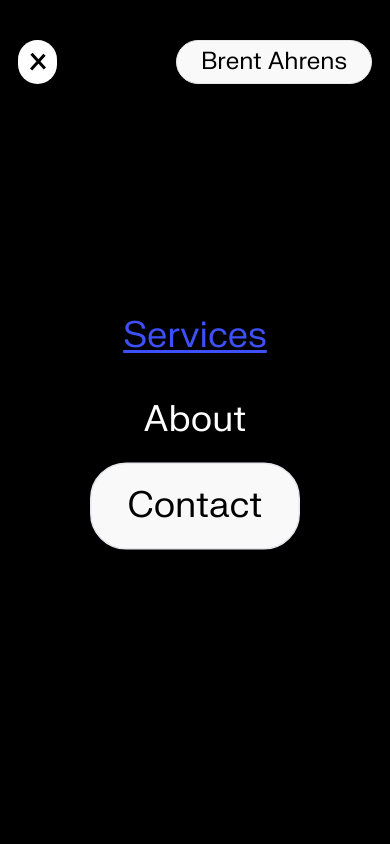
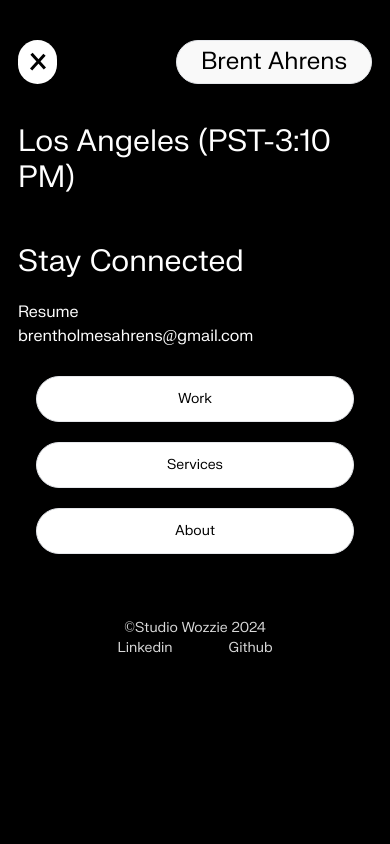
Before and after one commit to brentahrens1/brent-ahrens-portfolio-2024, a React (Create React App) app: page /services in a window 390 px wide. Both pictures are taken after a click on the element 37 px from the left and 62 px from the top of the page. Shown: the top 844 px of the page. Built offline with nearby package versions, Linux system fonts and the light colour scheme; no server answers.

Commit message:
add new mobile menu

```diff
--- a/src/components/partials/navigation/navbar.tsx
+++ b/src/components/partials/navigation/navbar.tsx
@@ -42,7 +42,7 @@ const Navbar = () => {
         <div
           onClick={() => setIsOverlayOpen(!isOverlayOpen)}
           className={`drop-shadow-button w-11 h-11 rounded-full bg-white gap-[6px] cursor-pointer z-50
-            flex-col items-center justify-center overflow-hidden ${isScrolled ? 'flex -translate-x-14' : 'flex lg:hidden'}`}
+            flex-col items-center justify-center overflow-hidden ${isScrolled ? 'flex -translate-x-6 xl:-translate-x-14' : 'flex lg:hidden'}`}
           >
           <div
             className={`bg-black h-[2.5px] w-5
--- a/src/components/partials/navigation/overlay.tsx
+++ b/src/components/partials/navigation/overlay.tsx
@@ -1,4 +1,8 @@
-import { NavLink } from "react-router-dom"
+import { Link } from "react-router-dom"
+import { useState } from "react";
+import { timeWithoutSeconds } from "../../../utils/time";
+import WeatherPopup from "../../blocks/weather-popup";
+import Button from "../../blocks/buttons/button";
 
 type OverlayProps = {
   isOverlayOpen: boolean,
@@ -6,32 +10,86 @@ type OverlayProps = {
 }
 
 const Overlay = ({ isOverlayOpen, setIsOverlayOpen }: OverlayProps) => {
+  const [weatherOpen, setWeatherOpen] = useState<boolean>(false);
+
   return (
-    <div className={`flex fixed top-1/2 left-1/2 -translate-x-1/2 -translate-y-1/2 bg-black rounded-full ${isOverlayOpen ? 'transition-all duration-1000 h-screen w-full scale-150 z-10 visible' : 'transition-all w-0 h-0 duration-1000 -z-10 invisible'}`}>
-      <div className="flex flex-col items-center gap-14 w-full">
-        <div className={`flex flex-col justify-center items-center cursor-pointer transition-all w-full h-full ${isOverlayOpen ? 'transition-all duration-1000 opacity-100 delay-300': 'transition-all duration-1000 opacity-0'}`}>
-          <NavLink
-            onClick={() => setIsOverlayOpen(false)}
-            to="/services" className='text-white transition-all duration-200 ease-in-out hover:text-nightblue hover:underline py-3 px-10'>
-            <p className="text-2xl">Services</p>
-          </NavLink>
-          <NavLink
-            onClick={() => setIsOverlayOpen(false)}
-            to="/about"
-            className='text-white transition-all duration-200 ease-in-out hover:text-nightblue hover:underline py-3'
-          >
-            <p className="text-2xl">About</p>
-          </NavLink>
-          <NavLink
-            onClick={() => setIsOverlayOpen(false)}
-            to="/contact"
-            className="px-6 py-3 border drop-shadow-button rounded-3xl bg-offwhite cursor-pointer
-              transition-all duration-300 ease-in-out hover:text-white hover:bg-nightblue hover:border-nightblue">
-            <p className="text-2xl">Contact</p>
-          </NavLink>
+    <div className={`flex justify-center items-center ${isOverlayOpen ? 'visible' : 'invisible'}`}>
+      <div className={`flex fixed top-1/2 left-1/2 -translate-x-1/2 -translate-y-1/2 bg-black rounded-full ${isOverlayOpen ? 'transition-all duration-1000 h-screen w-full scale-150 z-10 visible' : 'transition-all w-0 h-0 duration-1000 -z-10 invisible'}`}>
+      </div>
+      <div className={`h-full w-full py-10 flex items-center justify-center overflow-hidden z-20 relative transition-all max-w-[1200px] ${isOverlayOpen ? 'opacity-100 delay-700 duration-500' : 'opacity-0 duration-300'}`}>
+        <div className="flex flex-col justify-between h-full w-full gap-7">
+          <div>
+            <div className="flex flex-col items-start">
+              <span
+                onMouseEnter={() => setWeatherOpen(true)}
+                onMouseLeave={() => setWeatherOpen(false)}
+                className=" text-3xl relative text-white"
+              >
+                Los Angeles (PST-{timeWithoutSeconds})
+                <WeatherPopup weatherOpen={weatherOpen} />
+              </span>
+              <h1 className=" text-3xl text-white mt-12">Stay Connected</h1>
+            </div>
+            <div className="flex items-end justify-between">
+              {/* <p className="text-2xl text-white">Juankarlomfd@gmail.com</p>
+              <p className="text-2xl text-white px-3 py-1 border-cta border-white rounded-full w-28 mt-3 lg:mt-0">Submit</p> */}
+              <div className="mt-5 lg:mt-0">
+                <a href="/BrentAhrensResume.pdf" className="text-base sm:text-2xl text-white" target="_blank">Resume</a>
+                <p className="text-base sm:text-2xl text-white">brentholmesahrens@gmail.com</p>
+              </div>
+            </div>
+          </div>
+          <div>
+            <div className="hidden sm:flex items-center justify-between sm:gap-20 border rounded-full section-h-padding bg-offwhite cursor-pointer">
+              <Link to="/work" className="py-3">
+                <p className=" text-3xl text-black hover:text-nightblue hover:underline">Work</p>
+              </Link>
+              <Link to="/services" className="py-3">
+                <p className=" text-3xl text-black hover:text-nightblue hover:underline">Services</p>
+              </Link>
+              <Link to="/about" className="py-3">
+                <p className=" text-3xl text-black hover:text-nightblue hover:underline">About</p>
+              </Link>
+            </div>
+            <div className="flex sm:hidden flex-col items-center justify-center gap-5 section-h-padding">
+              <Button
+              url="/work"
+              text="Work"
+              styles="bg-white w-full hover:text-nightblue"
+              />
+              <Button
+              url="/services"
+              text="Services"
+              styles="bg-white w-full hover:text-nightblue"
+              />
+              <Button
+              url="/about"
+              text="About"
+              styles="bg-white w-full hover:text-nightblue"
+              />
+            </div>
+            <div
+              className="hidden sm:flex justify-center items-center gap-20 py-3 border-cta rounded-full transition-all duration-300
+                section-h-padding cursor-pointer mt-12 hover:bg-nightblue hover:border-nightblue"
+            >
+              <div className="text-center">
+                <p className=" text-3xl text-white">Contact</p>
+              </div>
+            </div>
+            <div className="flex flex-col sm:flex-row items-center justify-between mt-16 sm:mt-24">
+              <div>
+                <p className="text-sm text-lightgray">©Studio Wozzie 2024</p>
+              </div>
+              <div className="flex items-center gap-14">
+                <Link to="https://www.linkedin.com/in/brenthahrens/" target="_blank" className="text-sm text-lightgray">Linkedin</Link>
+                <Link to="https://github.com/brentahrens1" className="text-sm text-lightgray">Github</Link>
+              </div>
+            </div>
+          </div>
         </div>
       </div>
     </div>
+
   )
 }
 
```
